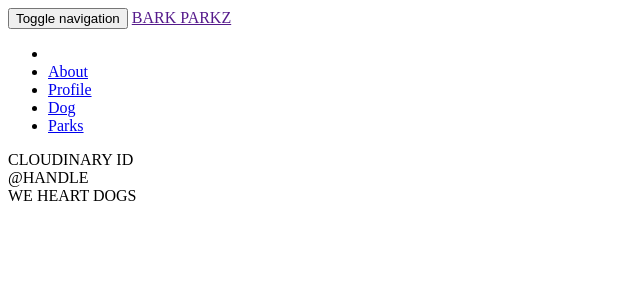
After one commit to littleloveprint/dog-social, a PHP site: page /static-ui/profile.php in a window 1280 px wide. The commit adds this page. Shown: the top 300 px of the page, without its empty margins (0-640 px from the left). Run offline with PHP 8.4, Linux system fonts and the light colour scheme.

Commit message:
Created profile template

```diff
--- /dev/null
+++ b/static-ui/profile.php
@@ -0,0 +1,17 @@
+<!-- HEAD -->
+<?php require_once("library/head-utils.php");?>
+
+<body class="sfooter">
+	<div class="sfooter-content">
+
+		<!-- HEADER AND NAVBAR -->
+		<?php require_once("library/header.php");?>
+
+		<main class="class">
+			CLOUDINARY ID<br>
+			@HANDLE
+
+			<?php require_once("library/footer.php");?>
+		</main>
+	</div>
+</body>
```
Also changed, not shown: public_html/template/profile.php (+7 -17 lines).
